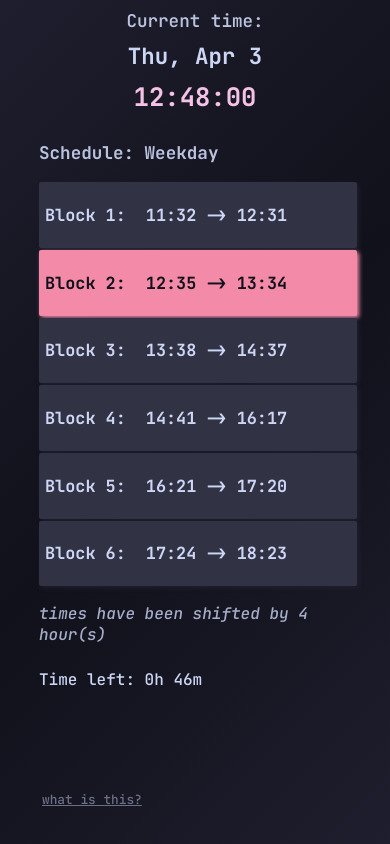
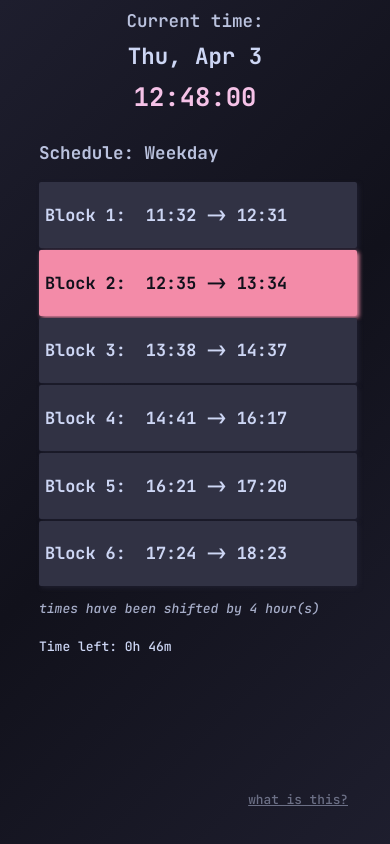
Before and after one commit to Meowcelinee/mfhsclock, a website built with Parcel: page index.html in a window 390 px wide. Built offline with nearby package versions, Linux system fonts and the light colour scheme; a web font is replaced by a local one.

Commit message:
fix "shifted" message causing remaining and about link to overlap

```diff
--- a/styles/index.css
+++ b/styles/index.css
@@ -32,6 +32,7 @@ a {
         padding: 6px 12px;
         position: fixed;
         bottom: 0px;
+        right: 0px;
     }
 }
 
@@ -117,6 +118,7 @@ a {
 }
 
 .shifted {
+    font-size: 15px;
     color: var(--subtext0);
     font-style: italic;
 }
@@ -152,6 +154,7 @@ a {
 }
 
 #remaining {
+    font-size: 16px;
     margin: 12px auto;
     width: 45%;
 }
@@ -221,7 +224,12 @@ a {
         }
     }
 
+    .shifted {
+        font-size: 13px;
+    }
+
     #remaining {
+        font-size: 13px;
         margin: 8px auto;
         width: 80%;
     }
```
